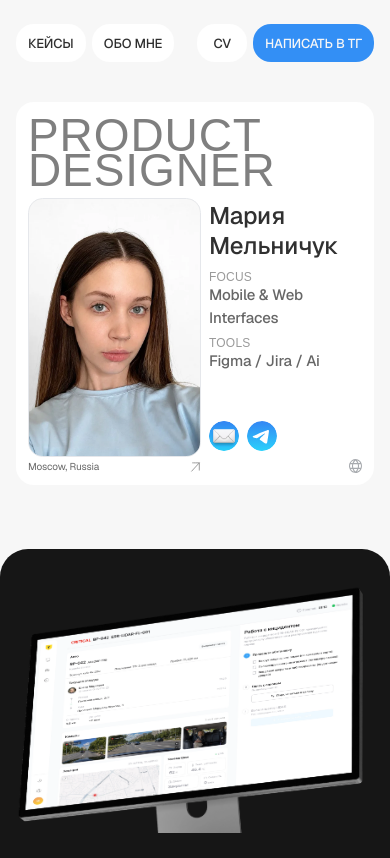
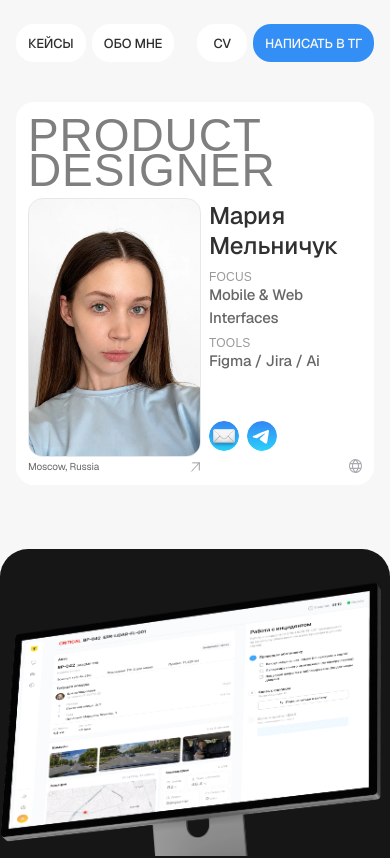
Before and after one commit to MariMel9212/portfolio, a Next.js app: page / in a window 390 px wide. Shown: the top 858 px of the page. Built offline with nearby package versions, Linux system fonts and the light colour scheme; a web font is replaced by a local one.

Commit message:
Bleed the first case cover to the mobile backdrop edges.
Scale the monitor up and drop the side inset around its frame.

Co-authored-by: leomel9922 <leomel9922@proton.me>

```diff
--- a/src/components/cases/cases-section.tsx
+++ b/src/components/cases/cases-section.tsx
@@ -28,11 +28,14 @@ export function CasesSection() {
 function MobileTaxiCard() {
   return (
     <article className="case-card flex flex-col gap-6">
-      <div className="relative w-full overflow-hidden rounded-2xl" style={{ aspectRatio: "4537 / 3204" }}>
+      <div
+        className="relative -mx-4 w-[calc(100%+2rem)] overflow-hidden sm:-mx-6 sm:w-[calc(100%+3rem)]"
+        style={{ aspectRatio: "4537 / 3204" }}
+      >
         <img
           alt="Мониторинг беспилотного автопарка"
           className="case-cover absolute max-w-none"
-          style={{ left: "-27%", top: "-9%", width: "134%", height: "134%" }}
+          style={{ left: "-28%", top: "-11%", width: "136%", height: "136%" }}
           src={asset("/figma/cover-taxi.webp")}
         />
       </div>
```
